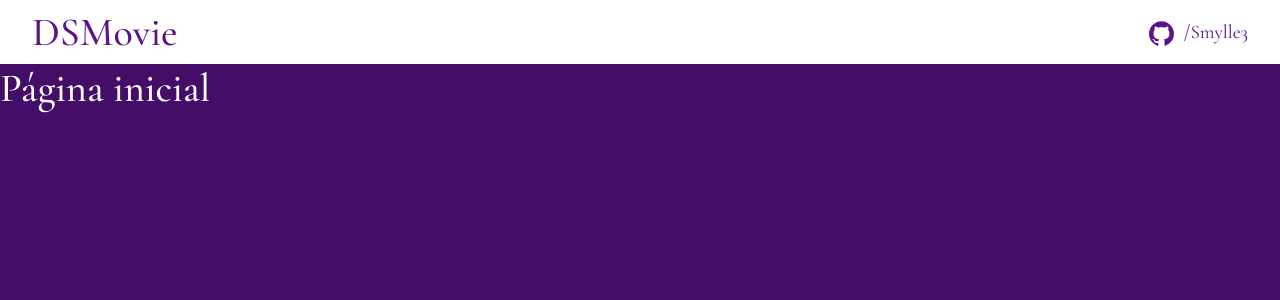
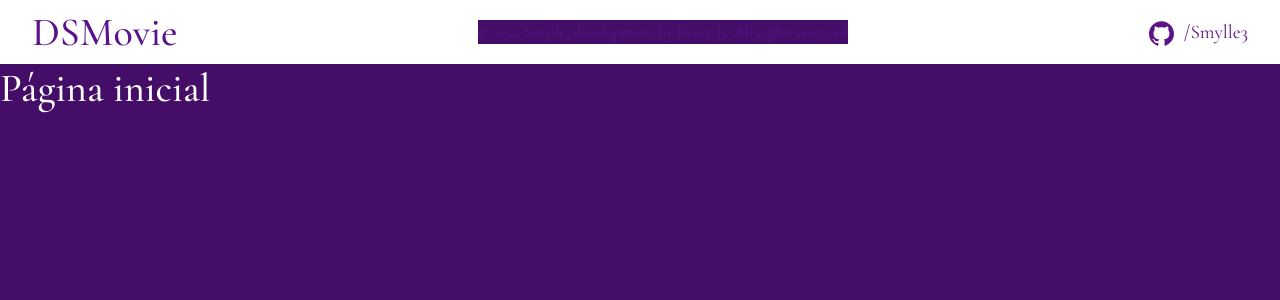
Before and after one commit to Smylle3/dsmovie, a React (Create React App) app: page / in a window 1280 px wide. Shown: the top 300 px of the page. Built offline with nearby package versions, Linux system fonts and the light colour scheme.

Commit message:
Torna a header fixa e adiciona infos

```diff
--- a/src/components/navbar/index.tsx
+++ b/src/components/navbar/index.tsx
@@ -1,17 +1,24 @@
 import React from 'react'
 import './styles.css'
 import { SiGithub } from 'react-icons/si';
+import { Link } from 'react-router-dom';
 
 export default function NavBar() {
     return (
+        <>
             <header>
                 <div className='navbar'>
-                <h1>DSMovie</h1>
+                    <Link to='/' ><h1>DSMovie</h1></Link>
+                    <text className='info' >
+                        © 2022 Smylle, development by React Js. All rights reserved
+                    </text>
                     <a target='_blank' href='https://github.com/Smylle3/dsmovie' rel="noreferrer">
                         <SiGithub className='icon' size={25} />
                         /Smylle3
                     </a>
                 </div>
             </header>
+            <div className='fix' />
+        </>
     )
 }
```
Lines whose indentation alone changed are shown as unchanged.
